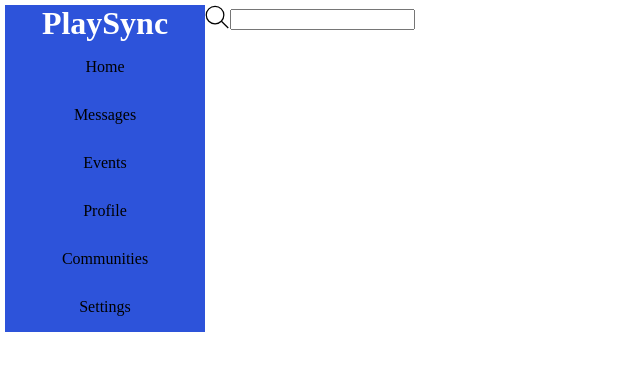
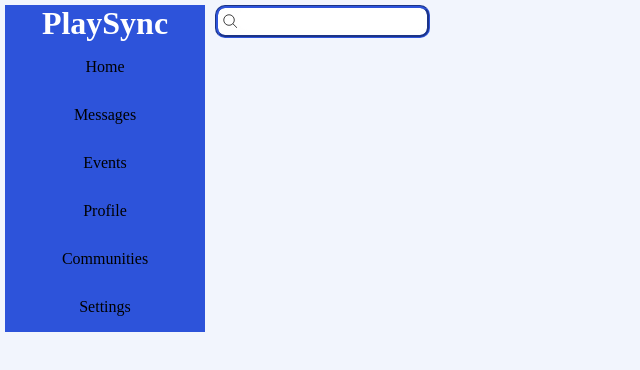
Before and after one commit to 1Pinesh/Admin-Dashboard, a plain HTML site: page index.html in a window 1280 px wide. Shown: the whole page, without its empty margins (0-640 px from the left). Drawn offline with Linux system fonts and the light colour scheme.

Commit message:
adding in background and rounding the search bar up and andding nescarry paddin

```diff
--- a/index.html
+++ b/index.html
@@ -39,8 +39,8 @@
                             </svg>
                         </a>
                        </div>
-                       <div class="search-bar">
-                        <input type="text">
+                       <div >
+                        <input id="search-bar" type="text">
                     </div>
                     </div>
                 </div>
--- a/style.css
+++ b/style.css
@@ -2,6 +2,7 @@
 body{
     margin: 5px;
     padding: 0px;
+    background-color: #f2f5fd;
 }
 /* Admin-Container */
 .admin-dashboard-con{
@@ -14,6 +15,7 @@ body{
 /* Left-Container */
 .left{
     width: 200px;
+    height: 100%;
 }
 /* Logo */
 
@@ -61,8 +63,37 @@ body{
     justify-content: center;
     align-items: center;
 }
+.search-con{
+    background-color: #fefefe;
+    width: fit-content;
+}
+
+.search-con{
+    border-radius: 10px;
+    margin-left: 10px;
+    padding-left: 5px;
+    padding-bottom: 5px;
+}
+
+.search-con{
+    border-style: groove;
+    border-color: #2d53da;
+}
 
 /* Search Icon */
 #sicon{
-    width: 25px;
+    display: grid;
+    justify-content: center;
+    align-items: center;
+    padding-top: 5px;
+    width: 15px;
 }
+
+/* Search Bar */
+#search-bar{
+    padding-top: 6px;
+    border: none;
+    outline: none;
+    border-radius: 10px;
+    padding-left: 10px;
+}
```
